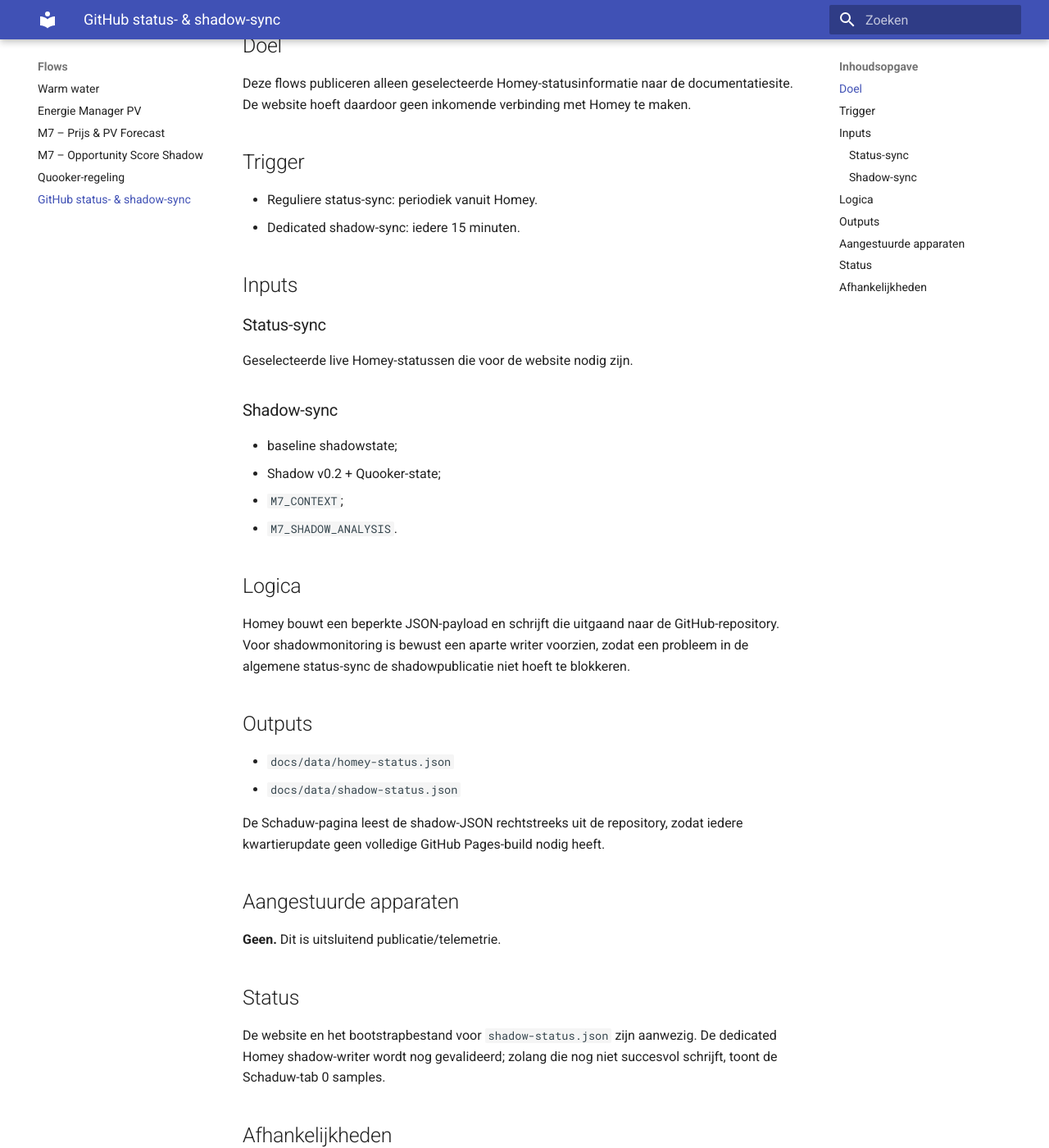
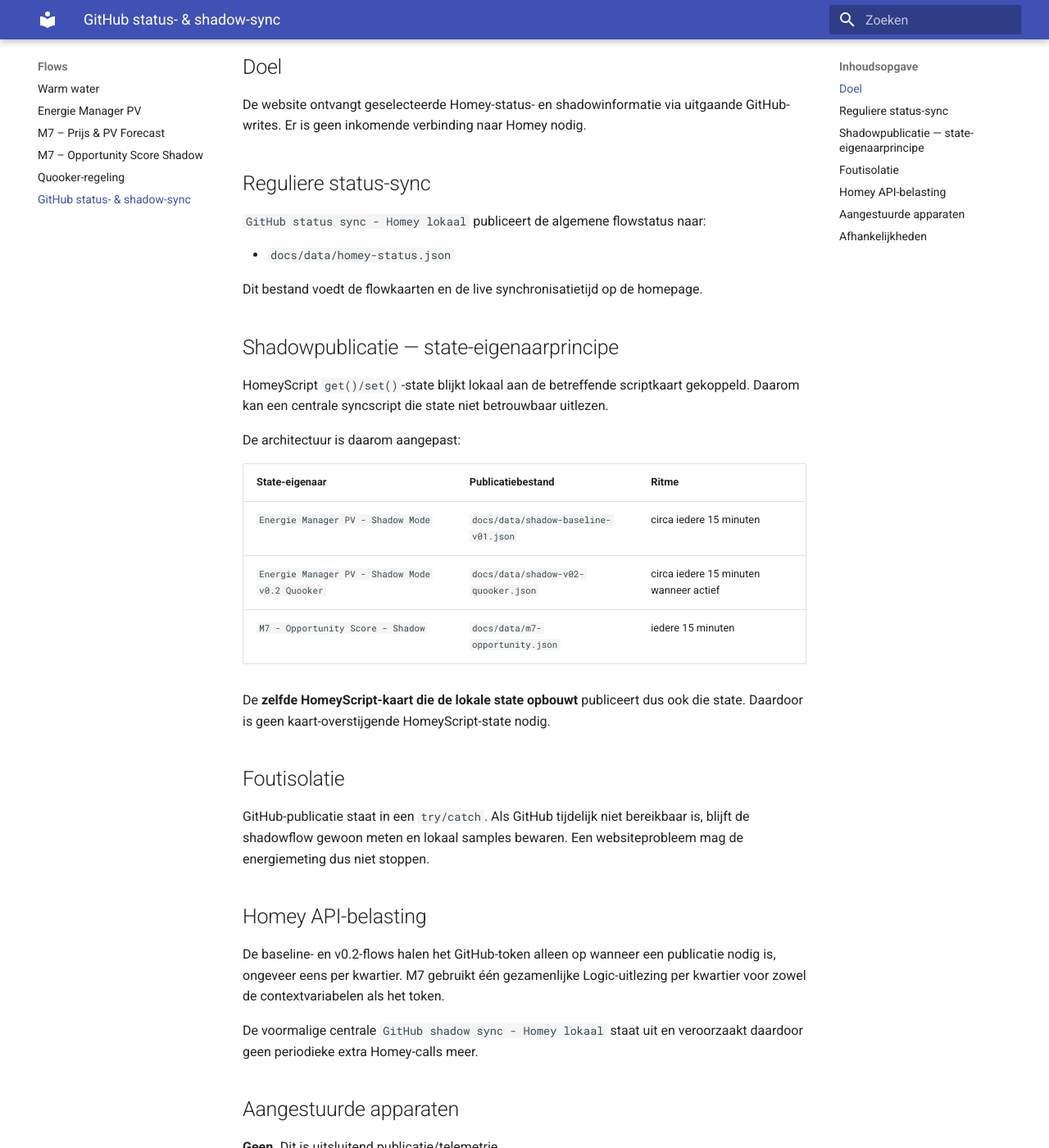
Before and after one commit to OnsKasteeltje/homey-energy-manual, an MkDocs documentation site: the page built from docs/github-sync-flows.md, in a window 1280 px wide and 1400 px high, scrolled down 348 px. Shown: the whole window at 82% size. Built offline with MkDocs 1.6.1 and Material for MkDocs 9.7.7, drawn with Linux system fonts in a browser that asks for light colours; some of the changed text lies outside the part shown.

Commit message:
docs: document state-owner shadow publishing

```diff
--- a/docs/github-sync-flows.md
+++ b/docs/github-sync-flows.md
@@ -1,41 +1,43 @@
 # GitHub status- en shadow-sync
 
-**Status:** 🟡 Deels actief / shadow-sync nog in validatie
+**Status:** 🟢 Reguliere status-sync actief; centrale shadow-sync uitgeschakeld
 **Flows:** `GitHub status sync - Homey lokaal` en `GitHub shadow sync - Homey lokaal`
 
-De reguliere status-sync draait periodiek; de dedicated shadow-sync is ingesteld op iedere 15 minuten. Geen van beide stuurt apparaten aan.
+De reguliere status-sync blijft periodiek actief. De aparte `GitHub shadow sync - Homey lokaal` staat nu **uit**, omdat shadowdata voortaan door de flows die de state zelf bezitten rechtstreeks wordt gepubliceerd. Geen van deze synchronisaties stuurt apparaten aan.
 
 ## Doel
-Deze flows publiceren alleen geselecteerde Homey-statusinformatie naar de documentatiesite. De website hoeft daardoor geen inkomende verbinding met Homey te maken.
+De website ontvangt geselecteerde Homey-status- en shadowinformatie via uitgaande GitHub-writes. Er is geen inkomende verbinding naar Homey nodig.
 
-## Trigger
-- Reguliere status-sync: periodiek vanuit Homey.
-- Dedicated shadow-sync: iedere 15 minuten.
+## Reguliere status-sync
+`GitHub status sync - Homey lokaal` publiceert de algemene flowstatus naar:
 
-## Inputs
-### Status-sync
-Geselecteerde live Homey-statussen die voor de website nodig zijn.
+- `docs/data/homey-status.json`
 
-### Shadow-sync
-- baseline shadowstate;
-- Shadow v0.2 + Quooker-state;
-- `M7_CONTEXT`;
-- `M7_SHADOW_ANALYSIS`.
+Dit bestand voedt de flowkaarten en de live synchronisatietijd op de homepage.
 
-## Logica
-Homey bouwt een beperkte JSON-payload en schrijft die uitgaand naar de GitHub-repository. Voor shadowmonitoring is bewust een aparte writer voorzien, zodat een probleem in de algemene status-sync de shadowpublicatie niet hoeft te blokkeren.
+## Shadowpublicatie — state-eigenaarprincipe
+HomeyScript `get()/set()`-state blijkt lokaal aan de betreffende scriptkaart gekoppeld. Daarom kan een centrale syncscript die state niet betrouwbaar uitlezen.
 
-## Outputs
-- `docs/data/homey-status.json`
-- `docs/data/shadow-status.json`
+De architectuur is daarom aangepast:
 
-De Schaduw-pagina leest de shadow-JSON rechtstreeks uit de repository, zodat iedere kwartierupdate geen volledige GitHub Pages-build nodig heeft.
+| State-eigenaar | Publicatiebestand | Ritme |
+| --- | --- | --- |
+| `Energie Manager PV - Shadow Mode` | `docs/data/shadow-baseline-v01.json` | circa iedere 15 minuten |
+| `Energie Manager PV - Shadow Mode v0.2 Quooker` | `docs/data/shadow-v02-quooker.json` | circa iedere 15 minuten wanneer actief |
+| `M7 - Opportunity Score - Shadow` | `docs/data/m7-opportunity.json` | iedere 15 minuten |
+
+De **zelfde HomeyScript-kaart die de lokale state opbouwt** publiceert dus ook die state. Daardoor is geen kaart-overstijgende HomeyScript-state nodig.
+
+## Foutisolatie
+GitHub-publicatie staat in een `try/catch`. Als GitHub tijdelijk niet bereikbaar is, blijft de shadowflow gewoon meten en lokaal samples bewaren. Een websiteprobleem mag de energiemeting dus niet stoppen.
+
+## Homey API-belasting
+De baseline- en v0.2-flows halen het GitHub-token alleen op wanneer een publicatie nodig is, ongeveer eens per kwartier. M7 gebruikt één gezamenlijke Logic-uitlezing per kwartier voor zowel de contextvariabelen als het token.
+
+De voormalige centrale `GitHub shadow sync - Homey lokaal` staat uit en veroorzaakt daardoor geen periodieke extra Homey-calls meer.
 
 ## Aangestuurde apparaten
 **Geen.** Dit is uitsluitend publicatie/telemetrie.
 
-## Status
-De website en het bootstrapbestand voor `shadow-status.json` zijn aanwezig. De dedicated Homey shadow-writer wordt nog gevalideerd; zolang die nog niet succesvol schrijft, toont de Schaduw-tab 0 samples.
-
 ## Afhankelijkheden
-HomeyScript, een GitHub-token in Homey en de repository `OnsKasteeltje/homey-energy-manual`.
+HomeyScript, `GH_Status_Token` en de repository `OnsKasteeltje/homey-energy-manual`.
```
